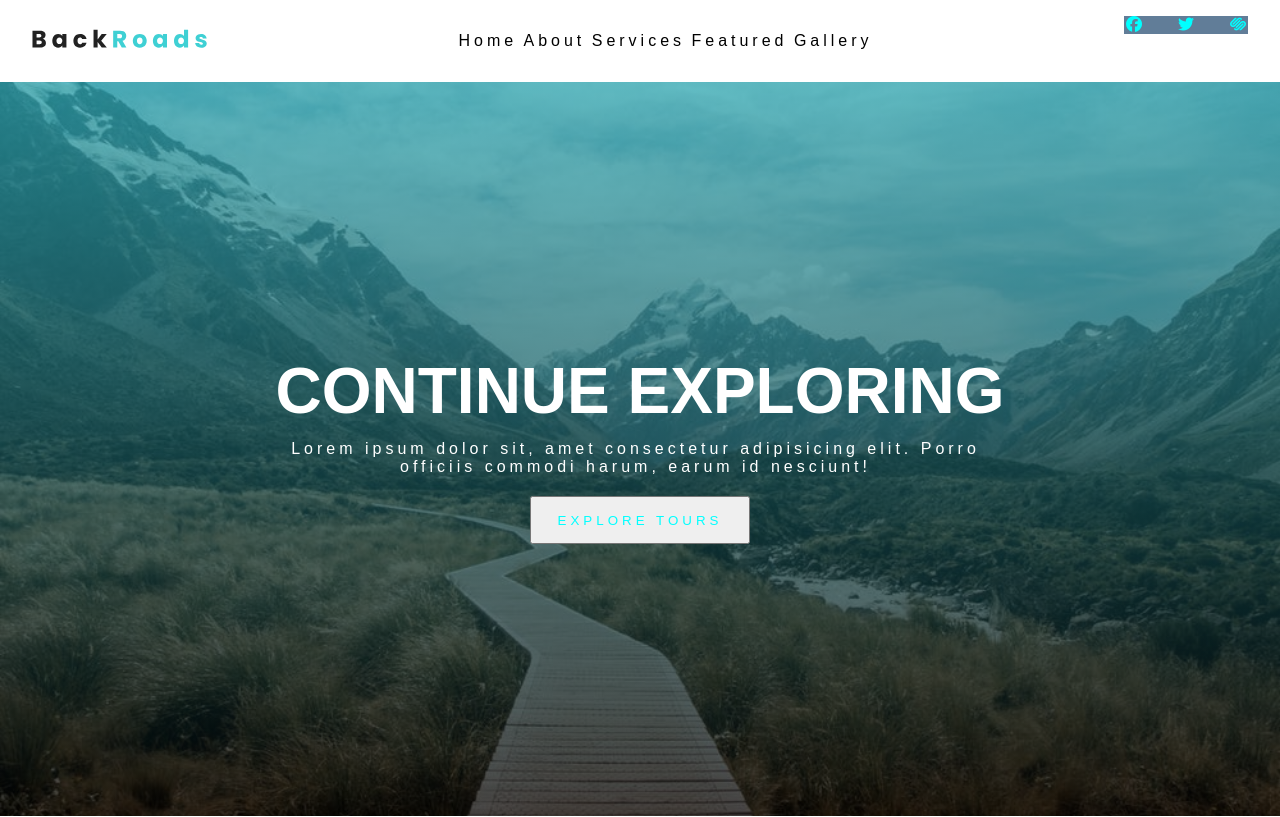
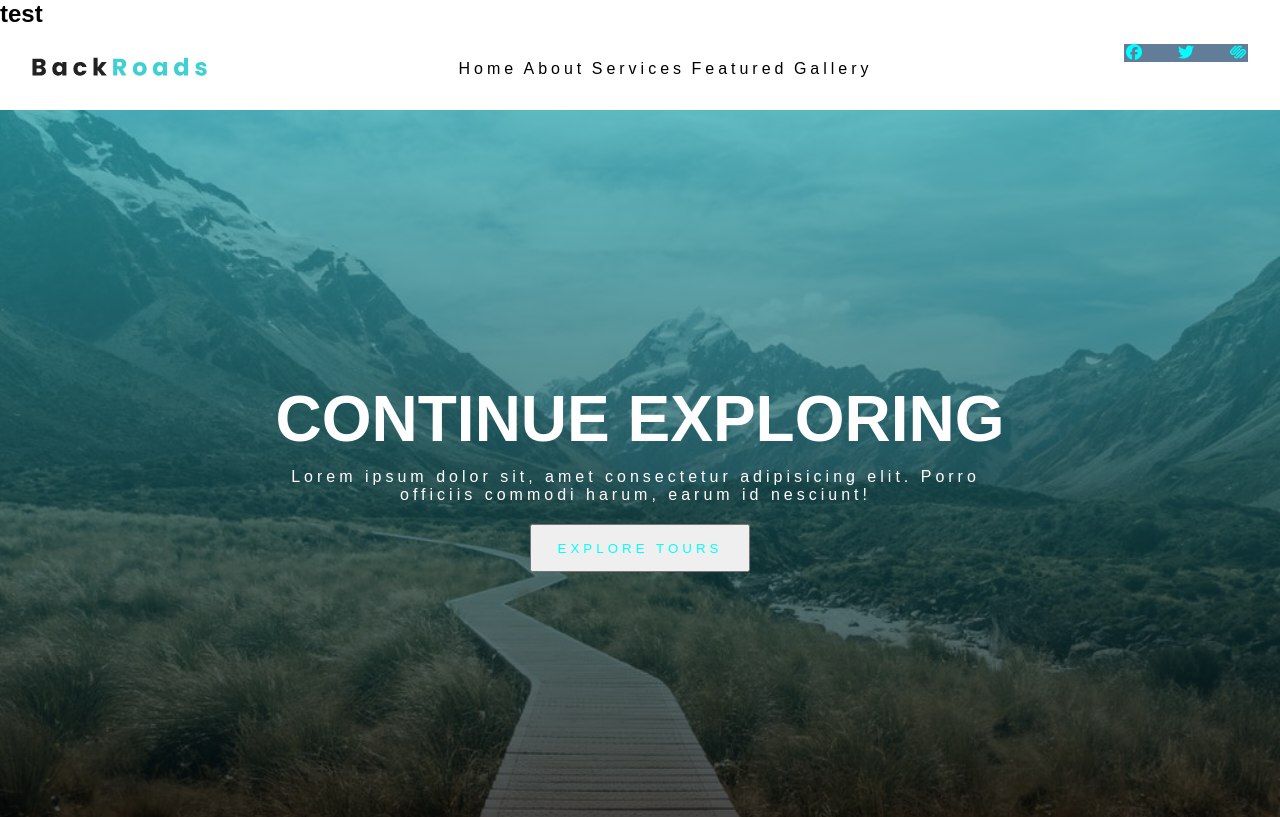
Before and after one commit to ttaib/backroad-project, a plain HTML site: page index.html in a window 1280 px wide. Shown: the top 817 px of the page. Drawn offline with Linux system fonts and the light colour scheme.

Commit message:
add new section

```diff
--- a/index.html
+++ b/index.html
@@ -14,6 +14,7 @@
     <link rel="stylesheet" href="style.css" />
   </head>
   <body>
+    <section><h1>test</h1></section>
     <header>
       <nav>
         <div>
```
